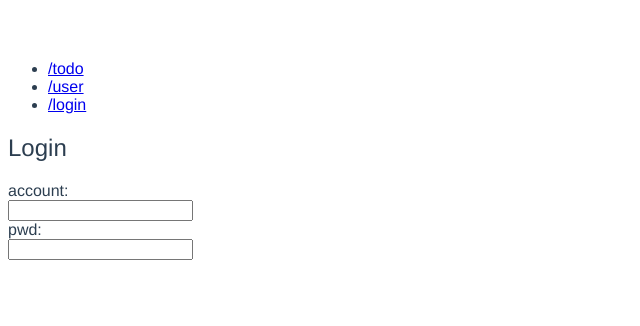
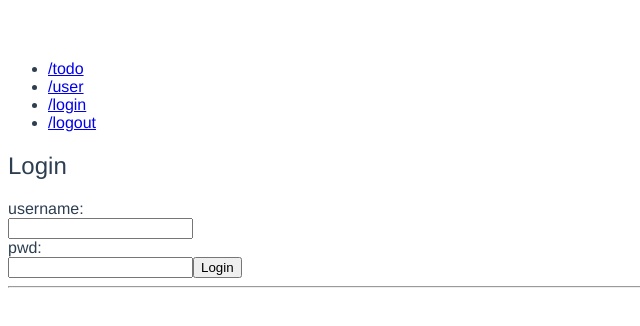
Before and after one commit to focaaby/todolist-vue, a Vue app: page /#/login in a window 1280 px wide. Shown: the top 326 px of the page, without its empty margins (0-640 px from the left). Built offline with nearby package versions, Linux system fonts and the light colour scheme; what vue-moment would draw is missing.

Commit message:
Added auth flow

```diff
--- a/src/components/Container.vue
+++ b/src/components/Container.vue
@@ -4,6 +4,7 @@
       <li><router-link to="/todo">/todo</router-link></li>
       <li><router-link to="/user">/user</router-link></li>
       <li><router-link to="/login">/login</router-link></li>
+      <li><router-link to="/logout">/logout</router-link></li>
     </ul>
     <router-view></router-view>
   </div>
--- a/src/components/Login.vue
+++ b/src/components/Login.vue
@@ -1,22 +1,36 @@
 <template>
   <div>
     <h2>Login</h2>
-    <span>account: </span><br>
-    <input type="text"><br>
+    <span>username: </span><br>
+    <input v-model="credentials.username" type="text"><br>
     <span>pwd: </span><br>
-    <input type="password">
+    <input v-model="credentials.password" type="password">
+    <button v-on:click="login">Login</button>
+    <hr>
   </div>
 </template>
 
 <script>
+import auth from '../auth';
 
 export default {
   name: 'user',
   data() {
     return {
+      credentials: {
+        password: '',
+        username: '',
+      },
     };
   },
   methods: {
+    login() {
+      const credentials = {
+        username: this.credentials.username,
+        password: this.credentials.password,
+      };
+      auth.login(credentials);
+    },
   },
 };
 </script>
--- a/src/router/index.js
+++ b/src/router/index.js
@@ -4,8 +4,20 @@ import Container from '@/components/Container';
 import Todo from '@/components/Todo';
 import User from '@/components/User';
 import Login from '@/components/Login';
+import auth from '../auth';
 
 Vue.use(Router);
+
+function requireAuth(to, from, next) {
+  if (!auth.authenticated) {
+    next({
+      path: '/login',
+      query: { redirect: to.fullPath },
+    });
+  } else {
+    next();
+  }
+}
 
 export default new Router({
   routes: [
@@ -15,8 +27,14 @@ export default new Router({
       component: Container,
       children: [
         { path: '', component: Todo },
-        { path: '/user', component: User },
+        { path: '/user', component: User, beforeEnter: requireAuth },
         { path: '/login', component: Login },
+        { path: '/logout',
+          beforeEnter(to, from, next) {
+            auth.logout();
+            next('/');
+          },
+        },
       ],
     },
   ],
```
